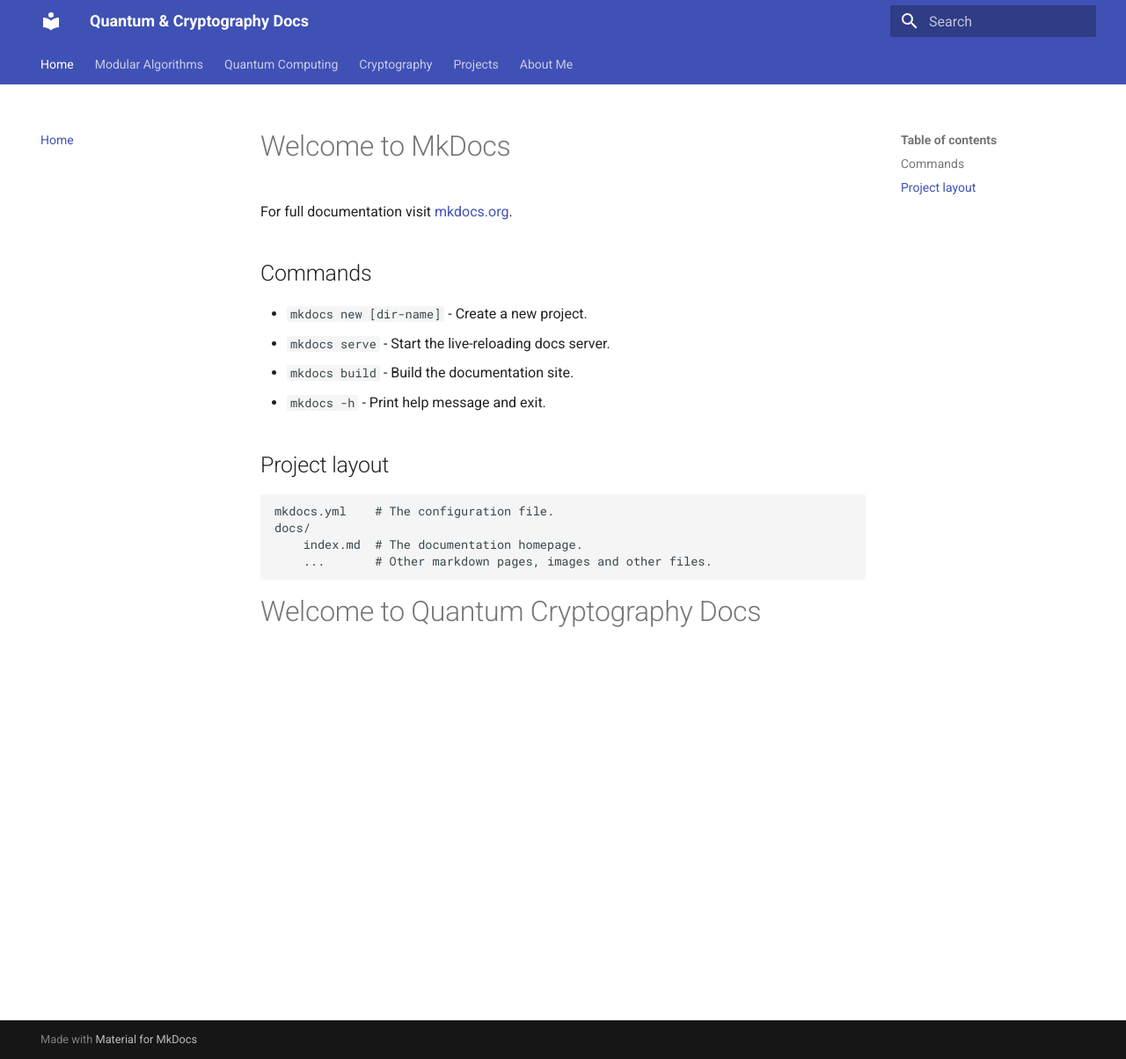
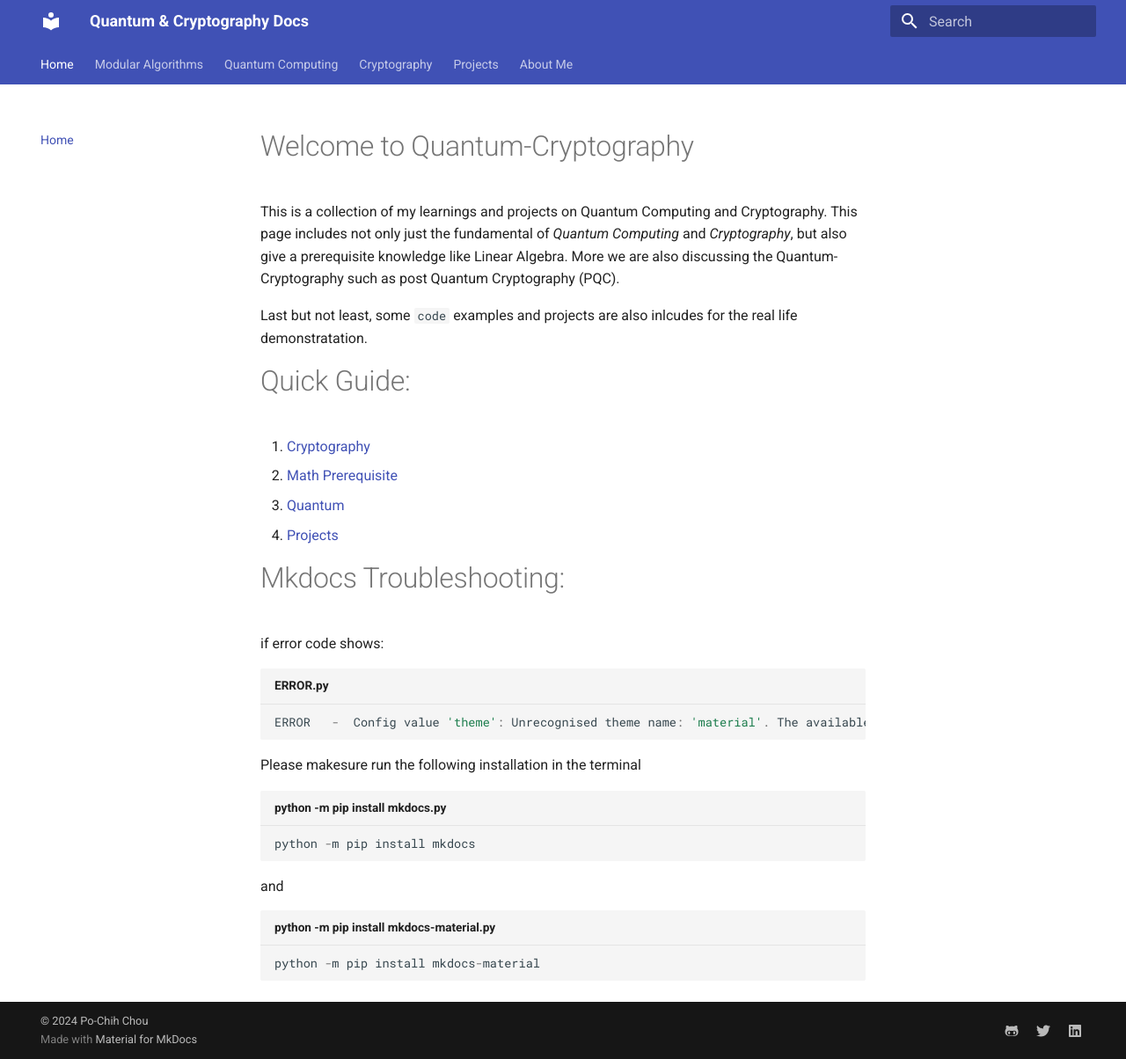
Before and after one commit to pcchouCR97/Understanding-Cryptography-by-Christof-Paar, an MkDocs documentation site: the page built from docs/index.md, in a window 1280 px wide and 1204 px high. Shown: the whole window at 88% size. Built offline with MkDocs 1.6.1 and Material for MkDocs 9.7.7, drawn with Linux system fonts in a browser that asks for light colours.

Commit message:
commit_121624_4

````diff
--- a/docs/index.md
+++ b/docs/index.md
@@ -1,19 +1,27 @@
-# Welcome to MkDocs
+# Welcome to Quantum-Cryptography
 
-For full documentation visit [mkdocs.org](https://www.mkdocs.org).
+This is a collection of my learnings and projects on Quantum Computing and Cryptography. This page includes not only just the fundamental of *Quantum Computing* and *Cryptography*, but also give a prerequisite knowledge like Linear Algebra. More we are also discussing the Quantum-Cryptography such as post Quantum Cryptography (PQC).
 
-## Commands
+Last but not least, some `code` examples and projects are also inlcudes for the real life demonstratation.
 
-* `mkdocs new [dir-name]` - Create a new project.
-* `mkdocs serve` - Start the live-reloading docs server.
-* `mkdocs build` - Build the documentation site.
-* `mkdocs -h` - Print help message and exit.
+# Quick Guide:
+1. [Cryptography](cryptography/fundamentals.md)
+2. [Math Prerequisite](modular/modular_arithmetic.md)
+3. [Quantum](quantum/basics.md)
+4. [Projects](projects/quantum-simulations.md)
 
-## Project layout
+# Mkdocs Troubleshooting:
+if error code shows:
 
-    mkdocs.yml    # The configuration file.
-    docs/
-        index.md  # The documentation homepage.
-        ...       # Other markdown pages, images and other files.
+``` py title="ERROR.py"
+ERROR   -  Config value 'theme': Unrecognised theme name: 'material'. The available installed themes are: mkdocs, readthedocs
+```
+Please makesure run the following installation in the terminal
 
-# Welcome to Quantum Cryptography Docs
+``` py title="python -m pip install mkdocs.py"
+python -m pip install mkdocs
+```
+and
+``` py title="python -m pip install mkdocs-material.py"
+python -m pip install mkdocs-material
+```
--- a/mkdocs.yml
+++ b/mkdocs.yml
@@ -72,3 +72,16 @@ markdown_extensions:
   - admonition
   - pymdownx.details
   - pymdownx.superfences
+
+extra:
+  social:
+    - icon: fontawesome/brands/github-alt
+      link: https://github.com/pcchouCR97/mkdocs-material-tutorial
+    - icon: fontawesome/brands/twitter
+      link: https://x.com/
+    - icon: fontawesome/brands/linkedin
+      link: https://www.linkedin.com/in/po-chih-chou-0638941ab/
+
+
+copyright: |
+  &copy; 2024 <a href="https://github.com/pcchouCR97"  target="_blank" rel="noopener">Po-Chih Chou</a>
````
Also changed, not shown: docs/quantum/basics.md (+1 -1 lines).
